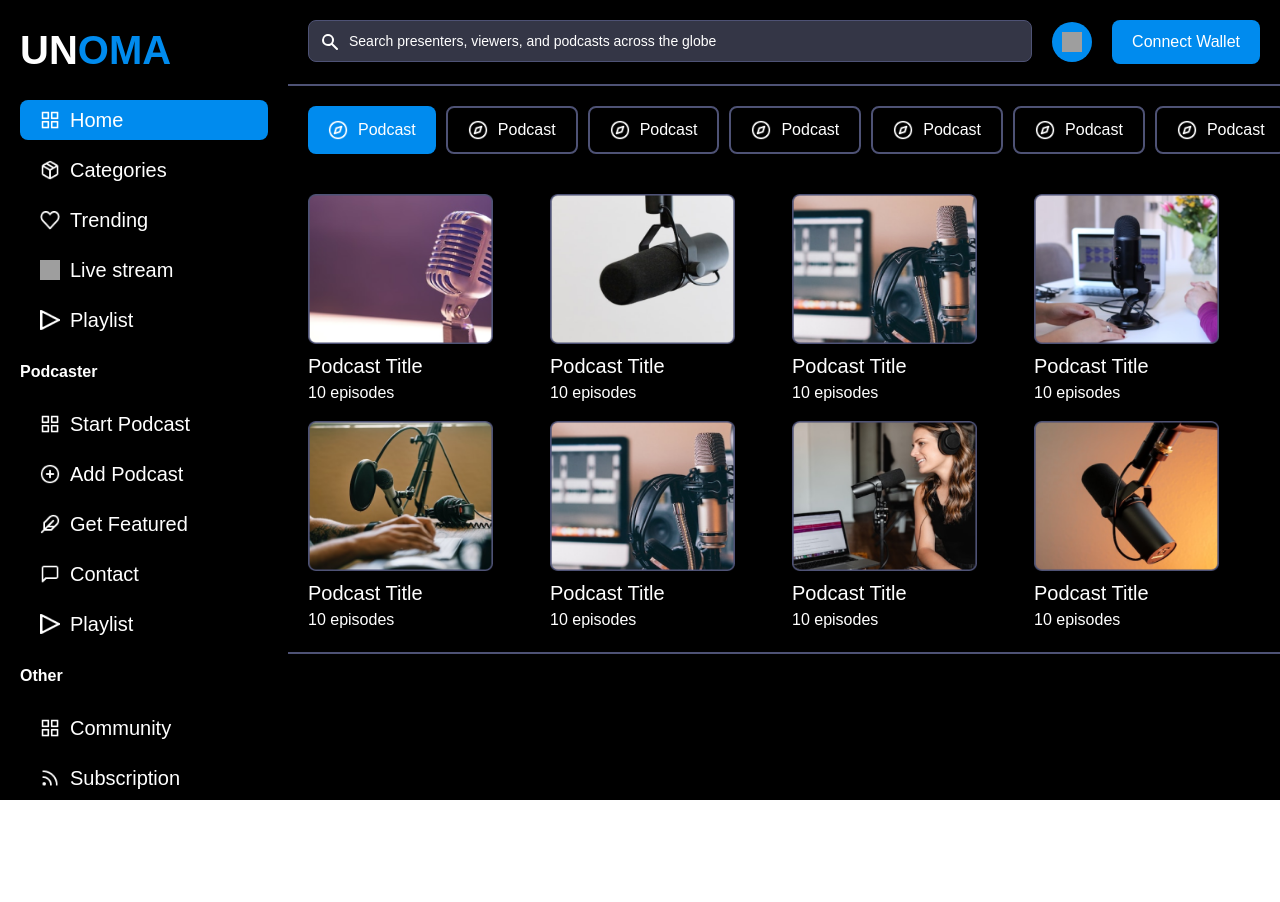
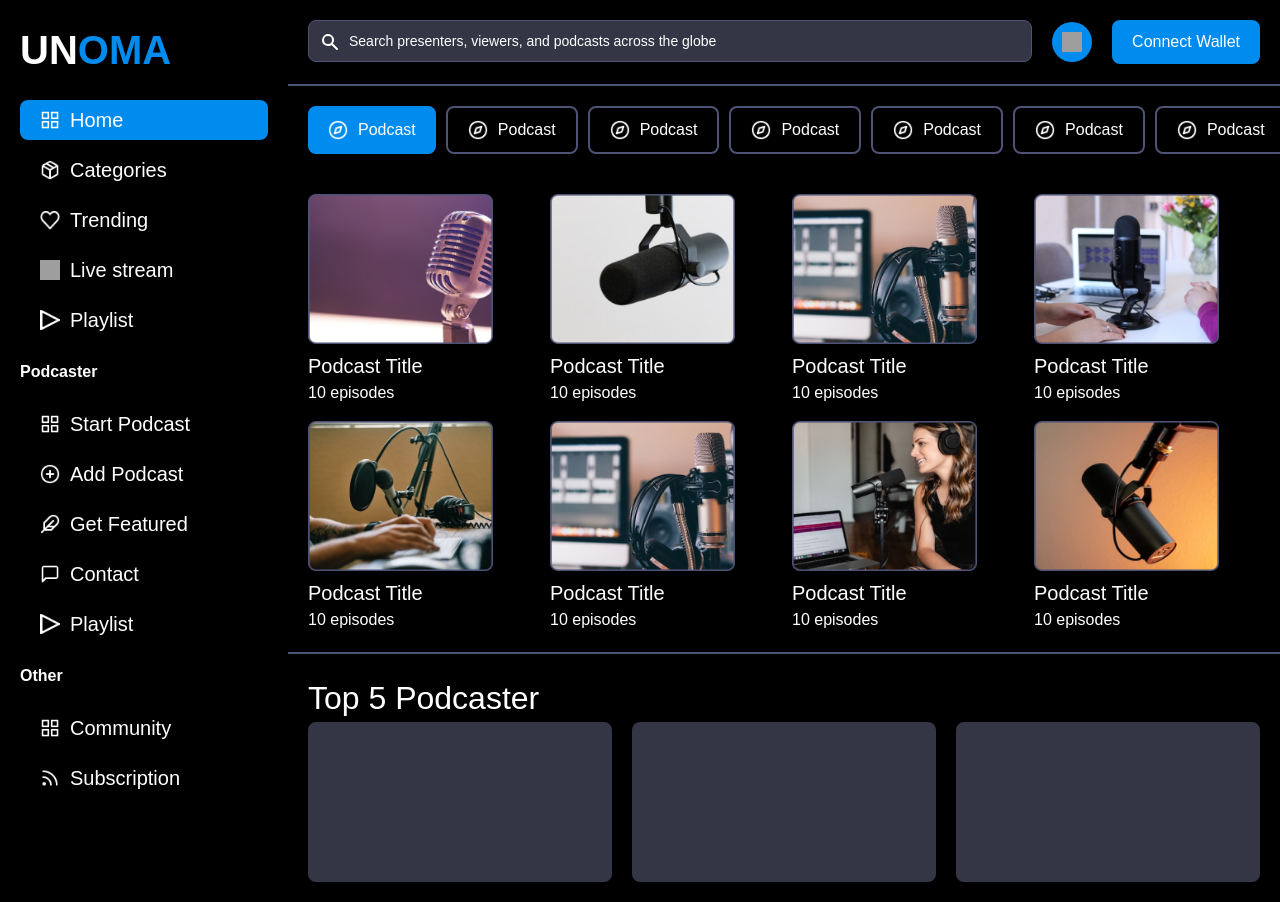
Before and after one commit to okhaimie-dev/unoma, a Next.js app in the folder src/unoma-app/: page / in a window 1280 px wide. Before the commit the page ends 800 px from the top, so only its background shows below. Built offline with nearby package versions, Linux system fonts and the light colour scheme; grey boxes are pictures that could not be loaded.

Commit message:
suprememods

```diff
--- /dev/null
+++ b/src/unoma-app/components/HorizontalCard.tsx
@@ -0,0 +1,11 @@
+interface Props {
+    thumbnail: string
+}
+
+export default function HorizontalCard({ thumbnail }: Props) {
+  return (
+    <div className="bg-lightPurple w-80 h-40 rounded-lg">
+
+    </div>
+  )
+}
--- a/src/unoma-app/components/TopNav.tsx
+++ b/src/unoma-app/components/TopNav.tsx
@@ -11,7 +11,7 @@ export default function TopNav() {
         </button>
         <input
           type="text"
-          className="text-white text-sm rounded-lg w-full pl-10 p-2.5 bg-[#343646] outline-none placeholder-white border border-purple"
+          className="text-white text-sm rounded-lg w-full pl-10 p-2.5 bg-lightPurple outline-none placeholder-white border border-purple"
           placeholder="Search presenters, viewers, and podcasts across the globe"
           required
         />
--- a/src/unoma-app/pages/index.tsx
+++ b/src/unoma-app/pages/index.tsx
@@ -1,5 +1,6 @@
 import type { NextPage } from 'next'
 import Head from 'next/head'
+import HorizontalCard from '../components/HorizontalCard'
 import Nav2 from '../components/Nav2'
 import SideNav from '../components/SideNav'
 import TopNav from '../components/TopNav'
@@ -13,12 +14,12 @@ const Home: NextPage = () => {
         <meta name="description" content="Unoma homepage" />
         <link rel="icon" href="/favicon.ico" />
       </Head>
-      <main className='flex bg-black h-screen'>
+      <main className='flex bg-black min-h-screen scrollbar-thin scrollbar-thumb-[#008BEE]'>
         <div className='w-72'><SideNav page='home' /></div>
-        <div className='flex-1 flex flex-col overflow-x-scroll  overflow-y-scroll scrollbar-none'>
+        <div className='flex-1 flex flex-col overflow-x-scroll overflow-y-scroll scrollbar-none'>
           <TopNav />
           <Nav2 />
-          <div className='px-5 grid grid-cols-4 gap-4 border-b-2 border-b-purple py-5'>
+          <div className='px-5 grid grid-cols-3 xl:grid-cols-4 2xl:grid-cols-5 gap-4 border-b-2 border-b-purple py-5'>
             <VericalCard thumbnail="/card1.png" />
             <VericalCard thumbnail="/card2.png" />
             <VericalCard thumbnail="/card3.png" />
@@ -28,6 +29,14 @@ const Home: NextPage = () => {
             <VericalCard thumbnail="/card7.png" />
             <VericalCard thumbnail="/card8.png" />
           </div>
+          <div className='p-5'>
+            <h2 className='h2 text-white'>Top 5 Podcaster</h2>
+            <div className='flex space-x-5'>
+              <HorizontalCard thumbnail='' />
+              <HorizontalCard thumbnail='' />
+              <HorizontalCard thumbnail='' />
+            </div>
+          </div>
         </div>
       </main>
     </div>
--- a/src/unoma-app/styles/globals.css
+++ b/src/unoma-app/styles/globals.css
@@ -15,6 +15,16 @@
     .p {
         @apply text-[16px]
     }
+    ::-webkit-scrollbar {
+        width: 8px;
+    }
+    ::-webkit-scrollbar-thumb {
+        border-radius: 10px;
+        @apply bg-blue
+    }
+    ::-webkit-scrollbar-track {
+        @apply bg-black
+    }
 }
 ::-webkit-scrollbar-thumb {
     border-radius: 10px;
--- a/src/unoma-app/tailwind.config.js
+++ b/src/unoma-app/tailwind.config.js
@@ -8,7 +8,8 @@ module.exports = {
     extend: {
       backgroundColor: {
         "blue": "#008BEE",
-        "purple": "#4E5275"
+        "purple": "#4E5275",
+        "lightPurple": "#343646"
       },
       textColor: {
         "blue": "#008BEE"
```
